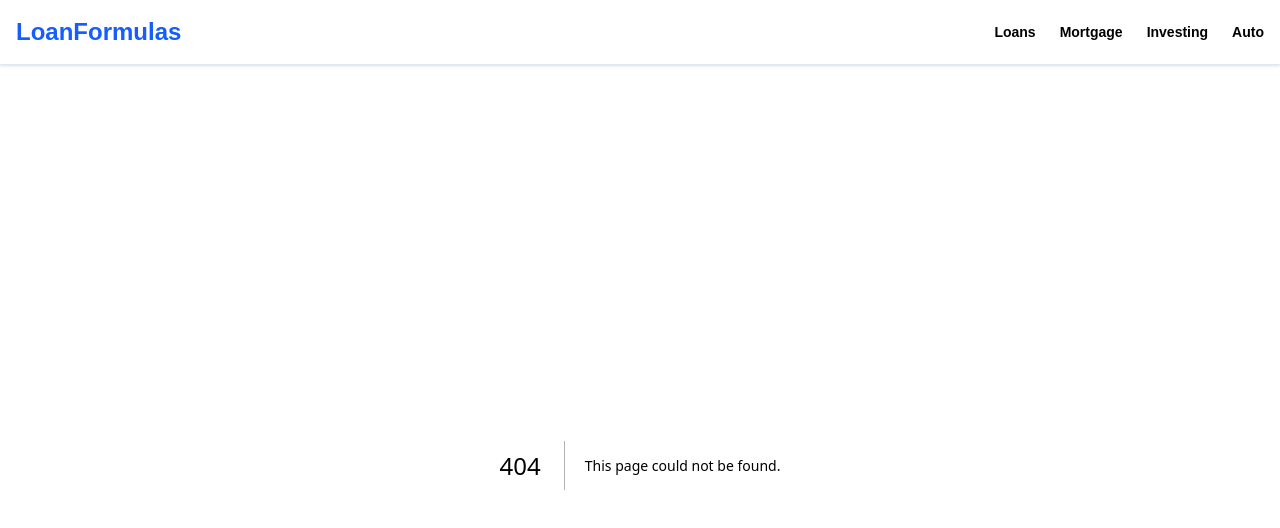
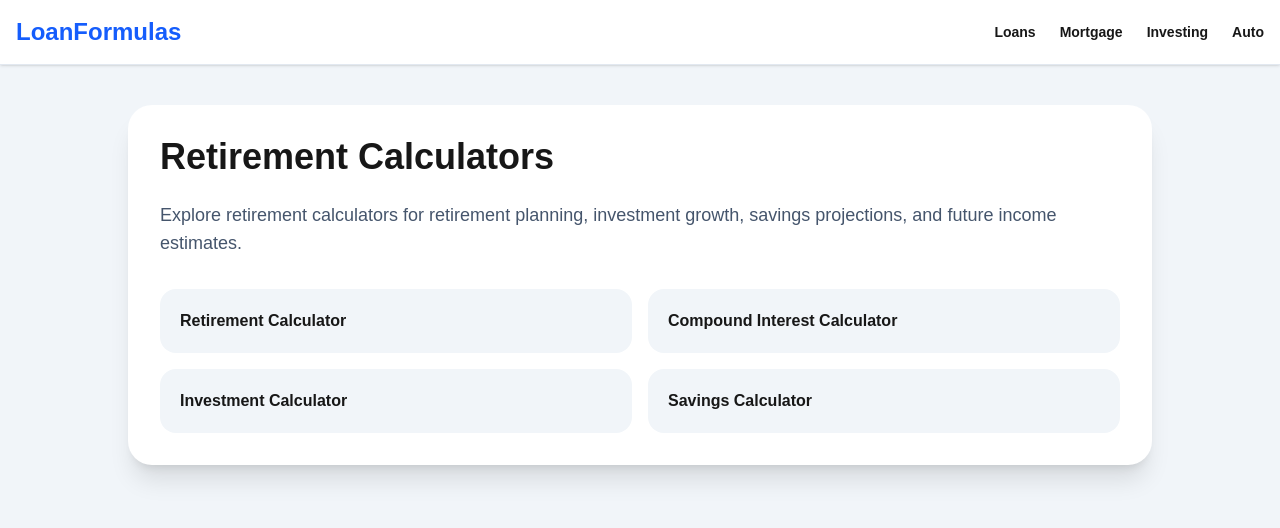
Before and after one commit to dekai-qingyang/seo-site, a Next.js app: page /retirement-calculators in a window 1280 px wide. Before the commit this address had no page. Shown: the top 528 px of the page. Built offline with nearby package versions, Linux system fonts and the light colour scheme.

Commit message:
add retirement calculators

```diff
--- /dev/null
+++ b/app/retirement-calculators/page.tsx
@@ -0,0 +1,63 @@
+import Link from "next/link"
+
+export default function RetirementCalculatorsPage() {
+
+  return (
+
+    <main className="min-h-screen bg-slate-100 py-10 px-4">
+
+      <div className="max-w-5xl mx-auto">
+
+        <div className="bg-white rounded-3xl shadow-xl p-8">
+
+          <h1 className="text-4xl font-black mb-6">
+            Retirement Calculators
+          </h1>
+
+          <p className="text-slate-600 text-lg mb-8">
+            Explore retirement calculators for retirement planning,
+            investment growth,
+            savings projections,
+            and future income estimates.
+          </p>
+
+          <div className="grid md:grid-cols-2 gap-4">
+
+            <Link
+              href="/retirement-calculator"
+              className="bg-slate-100 hover:bg-purple-50 rounded-2xl p-5 font-bold"
+            >
+              Retirement Calculator
+            </Link>
+
+            <Link
+              href="/compound-interest-calculator"
+              className="bg-slate-100 hover:bg-purple-50 rounded-2xl p-5 font-bold"
+            >
+              Compound Interest Calculator
+            </Link>
+
+            <Link
+              href="/investment-calculator"
+              className="bg-slate-100 hover:bg-purple-50 rounded-2xl p-5 font-bold"
+            >
+              Investment Calculator
+            </Link>
+
+            <Link
+              href="/savings-calculator"
+              className="bg-slate-100 hover:bg-purple-50 rounded-2xl p-5 font-bold"
+            >
+              Savings Calculator
+            </Link>
+
+          </div>
+
+        </div>
+
+      </div>
+
+    </main>
+
+  )
+}
```
